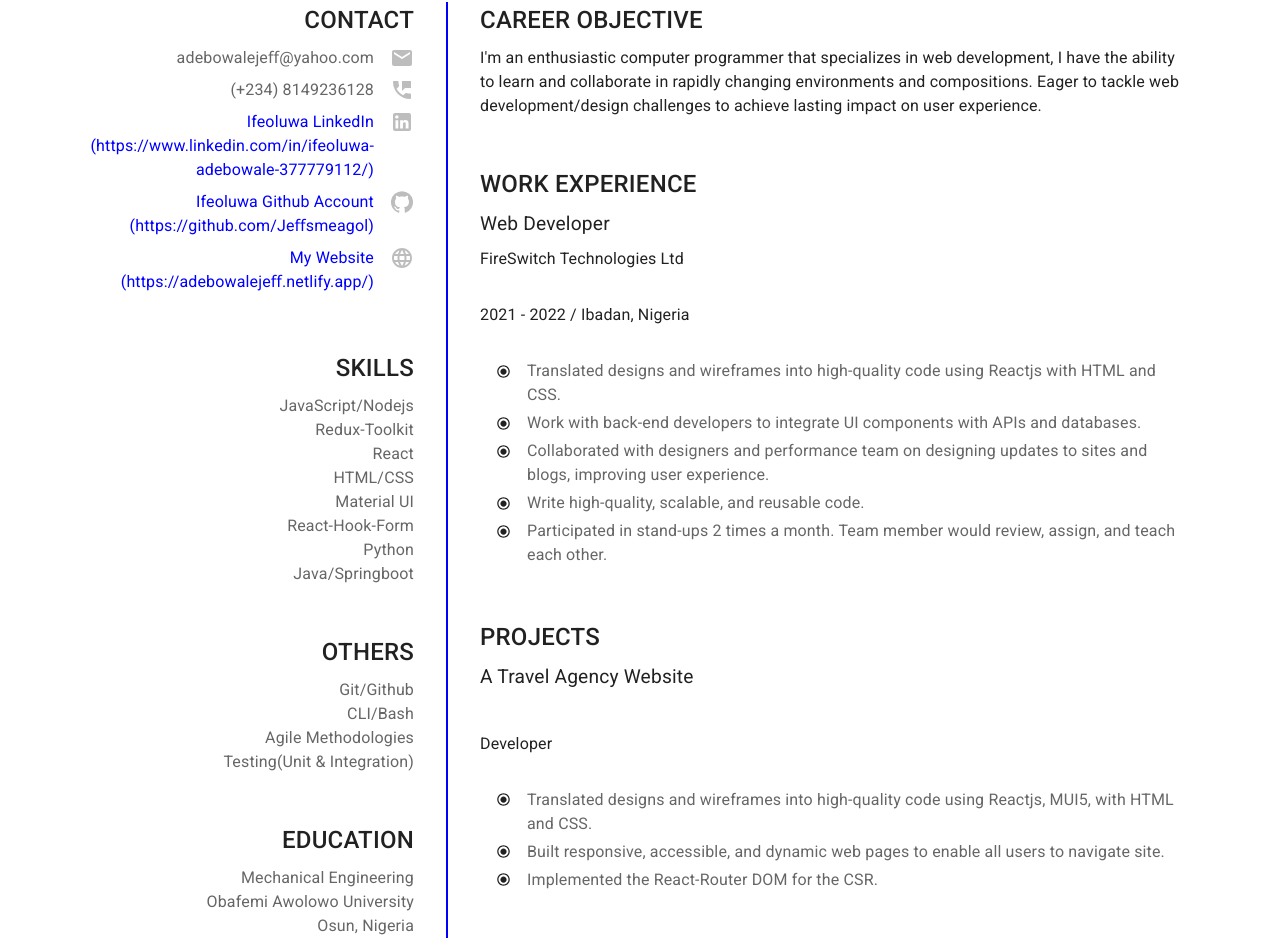
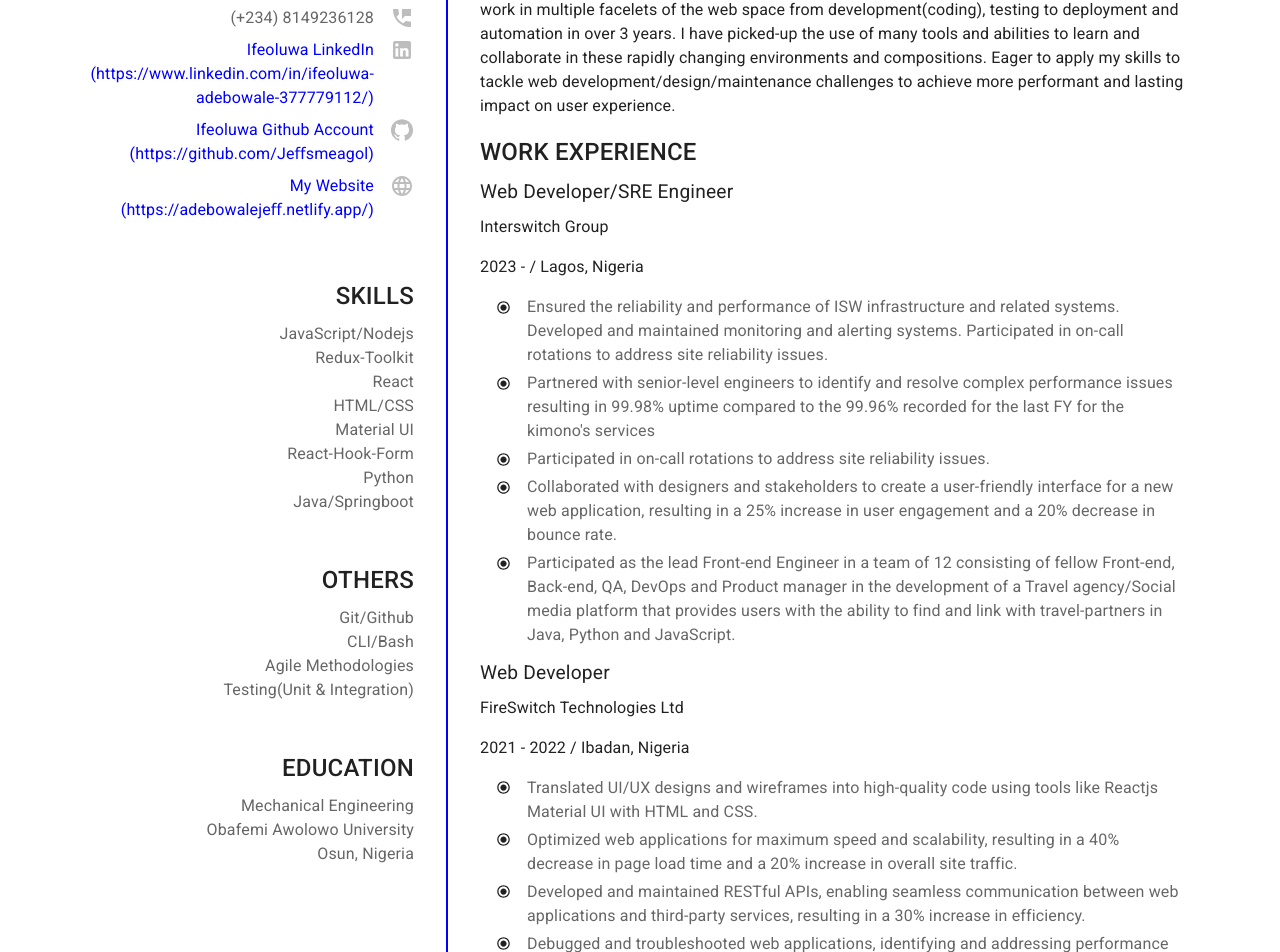
Before and after one commit to Jeffsmeagol/my-resume, a React (Vite) app: page / in a window 1280 px wide. Shown: the part 274-1226 px from the top of the page. Built offline with nearby package versions, Linux system fonts and the light colour scheme.

Commit message:
Added ISW experience field

```diff
--- a/src/App.jsx
+++ b/src/App.jsx
@@ -10,12 +10,12 @@ import { Box, Divider, Stack, Typography } from "@mui/material";
 
 export default function App() {
   return (
-    <Stack py={6}>
+    <Stack py={4}>
       <Stack textAlign="center" alignItems="center" pb={2}>
         <Typography
           bgcolor="white"
           width="70%"
-          fontSize="4rem"
+          fontSize="3rem"
           border="2px solid blue"
           mb={-4}
           zIndex={2}
@@ -26,7 +26,7 @@ export default function App() {
           bgcolor="rgba(170, 170, 170, 0.5)"
           width="100%"
           fontSize="2rem"
-          py={6}
+          py={4}
         >
           Web Engineer
         </Typography>
@@ -125,69 +125,109 @@ export default function App() {
             CAREER OBJECTIVE
           </Typography>
           <Typography>
-            I'm an enthusiastic computer programmer that specializes in web
-            development, I have the ability to learn and collaborate in rapidly
-            changing environments and compositions. Eager to tackle web
-            development/design challenges to achieve lasting impact on user
-            experience.
+            I'm an enthusiastic Software Engineer that specializes in the Web, I
+            have been oppurtuned to work in multiple facelets of the web space
+            from development(coding), testing to deployment and automation in
+            over 3 years. I have picked-up the use of many tools and abilities
+            to learn and collaborate in these rapidly changing environments and
+            compositions. Eager to apply my skills to tackle web
+            development/design/maintenance challenges to achieve more performant
+            and lasting impact on user experience.
           </Typography>
 
-          <Typography fontSize="1.5rem" fontWeight={500} pt={6} pb={1}>
+          <Typography fontSize="1.5rem" fontWeight={500} pt={2} pb={1}>
             WORK EXPERIENCE
           </Typography>
+
           <Typography fontSize="1.2rem" pb={1}>
-            Web Developer
+            Web Developer/SRE Engineer
           </Typography>
-          <Typography>FireSwitch Technologies Ltd</Typography>
-          <Typography py={4}>2021 - 2022 / Ibadan, Nigeria</Typography>
+          <Typography>Interswitch Group</Typography>
+          <Typography py={2}>2023 - / Lagos, Nigeria</Typography>
           <Stack direction="row" pb={0.5}>
             <RadioButtonChecked sx={{ fontSize: 15, mt: 0.6, mx: 2 }} />
             <Typography color="text.secondary">
-              Translated designs and wireframes into high-quality code using
-              Reactjs with HTML and CSS.
+              Ensured the reliability and performance of ISW infrastructure and
+              related systems. Developed and maintained monitoring and alerting
+              systems. Participated in on-call rotations to address site
+              reliability issues.
             </Typography>
           </Stack>
           <Stack direction="row" pb={0.5}>
             <RadioButtonChecked sx={{ fontSize: 15, mt: 0.6, mx: 2 }} />
             <Typography color="text.secondary">
-              Work with back-end developers to integrate UI components with APIs
-              and databases.
+              Partnered with senior-level engineers to identify and resolve
+              complex performance issues resulting in 99.98% uptime compared to
+              the 99.96% recorded for the last FY for the kimono's services
             </Typography>
           </Stack>
           <Stack direction="row" pb={0.5}>
             <RadioButtonChecked sx={{ fontSize: 15, mt: 0.6, mx: 2 }} />
             <Typography color="text.secondary">
-              Collaborated with designers and performance team on designing
-              updates to sites and blogs, improving user experience.
+              Participated in on-call rotations to address site reliability
+              issues.
             </Typography>
           </Stack>
           <Stack direction="row" pb={0.5}>
             <RadioButtonChecked sx={{ fontSize: 15, mt: 0.6, mx: 2 }} />
             <Typography color="text.secondary">
-              Write high-quality, scalable, and reusable code.
+              Collaborated with designers and stakeholders to create a
+              user-friendly interface for a new web application, resulting in a
+              25% increase in user engagement and a 20% decrease in bounce rate.
             </Typography>
           </Stack>
           <Stack direction="row" pb={0.5}>
             <RadioButtonChecked sx={{ fontSize: 15, mt: 0.6, mx: 2 }} />
             <Typography color="text.secondary">
-              Participated in stand-ups 2 times a month. Team member would
-              review, assign, and teach each other.
+              Participated as the lead Front-end Engineer in a team of 12
+              consisting of fellow Front-end, Back-end, QA, DevOps and Product
+              manager in the development of a Travel agency/Social media
+              platform that provides users with the ability to find and link
+              with travel-partners in Java, Python and JavaScript.
             </Typography>
           </Stack>
 
-          <Typography fontSize="1.5rem" fontWeight={500} pt={6} pb={1}>
-            PROJECTS
+          <Typography fontSize="1.2rem" py={1}>
+            Web Developer
           </Typography>
-          <Typography fontSize="1.2rem" pb={1}>
-            A Travel Agency Website
-          </Typography>
-          <Typography py={4}>Developer</Typography>
-
+          <Typography>FireSwitch Technologies Ltd</Typography>
+          <Typography py={2}>2021 - 2022 / Ibadan, Nigeria</Typography>
           <Stack direction="row" pb={0.5}>
             <RadioButtonChecked sx={{ fontSize: 15, mt: 0.6, mx: 2 }} />
             <Typography color="text.secondary">
-              Translated designs and wireframes into high-quality code using
-              Reactjs, MUI5, with HTML and CSS.
+              Translated UI/UX designs and wireframes into high-quality code using
+              tools like Reactjs Material UI with HTML and CSS.
+            </Typography>
+          </Stack>
+          <Stack direction="row" pb={0.5}>
+            <RadioButtonChecked sx={{ fontSize: 15, mt: 0.6, mx: 2 }} />
+            <Typography color="text.secondary">
+              Optimized web applications for maximum speed and scalability,
+              resulting in a 40% decrease in page load time and a 20% increase
+              in overall site traffic.
+            </Typography>
+          </Stack>
+          <Stack direction="row" pb={0.5}>
+            <RadioButtonChecked sx={{ fontSize: 15, mt: 0.6, mx: 2 }} />
+            <Typography color="text.secondary">
+              Developed and maintained RESTful APIs, enabling seamless
+              communication between web applications and third-party services,
+              resulting in a 30% increase in efficiency.
+            </Typography>
+          </Stack>
+          <Stack direction="row" pb={0.5}>
+            <RadioButtonChecked sx={{ fontSize: 15, mt: 0.6, mx: 2 }} />
+            <Typography color="text.secondary">
+              Debugged and troubleshooted web applications, identifying and
+              addressing performance bottlenecks, resulting in a 20% reduction
+              in bug-related delays and a 15% increase in overall code quality.
+            </Typography>
+          </Stack>
+          <Stack direction="row" pb={0.5}>
+            <RadioButtonChecked sx={{ fontSize: 15, mt: 0.6, mx: 2 }} />
+            <Typography color="text.secondary">
+              Participated in stand-ups 2 times a month. Team members would
+              review, assign, and teach each other.
             </Typography>
           </Stack>
           <Stack direction="row" pb={0.5}>
@@ -197,12 +237,6 @@ export default function App() {
               users to navigate site.
             </Typography>
           </Stack>
-          <Stack direction="row" pb={0.5}>
-            <RadioButtonChecked sx={{ fontSize: 15, mt: 0.6, mx: 2 }} />
-            <Typography color="text.secondary">
-              Implemented the React-Router DOM for the CSR.
-            </Typography>
-          </Stack>
         </Box>
       </Stack>
     </Stack>
```
